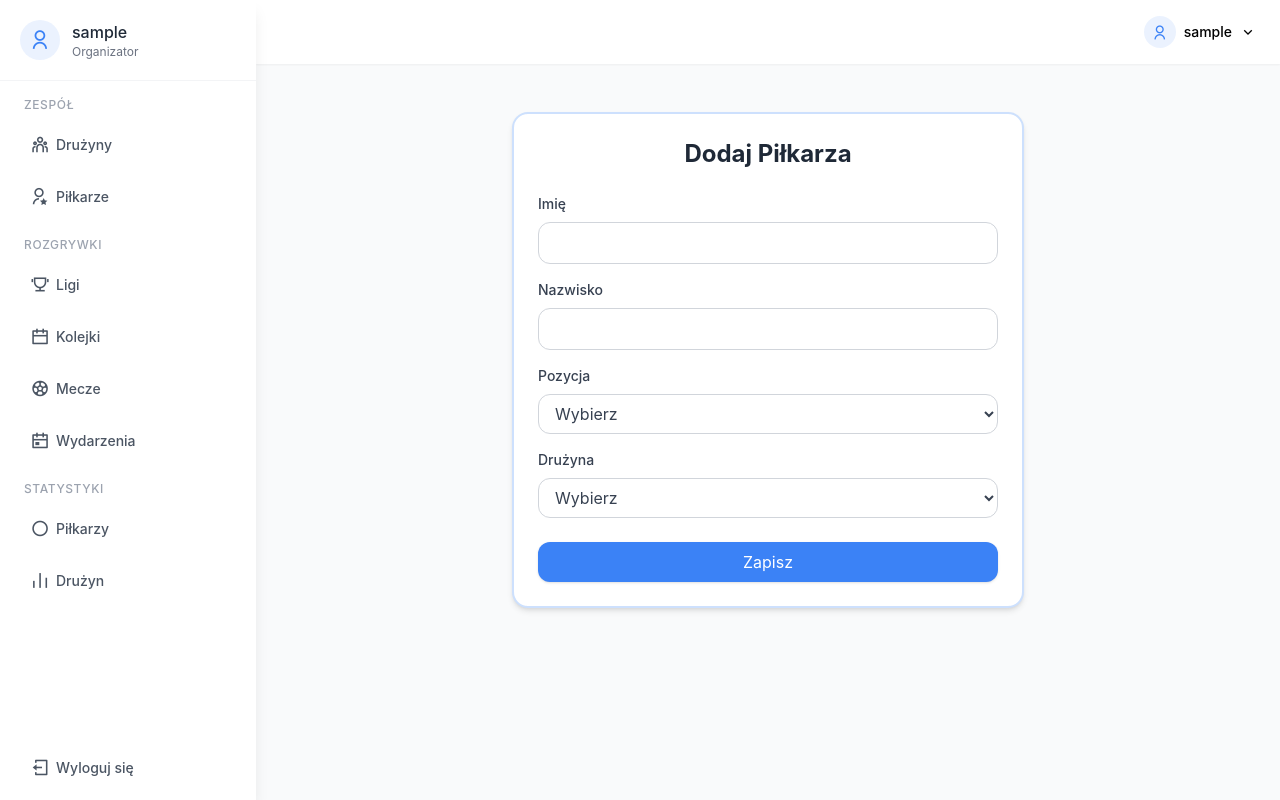
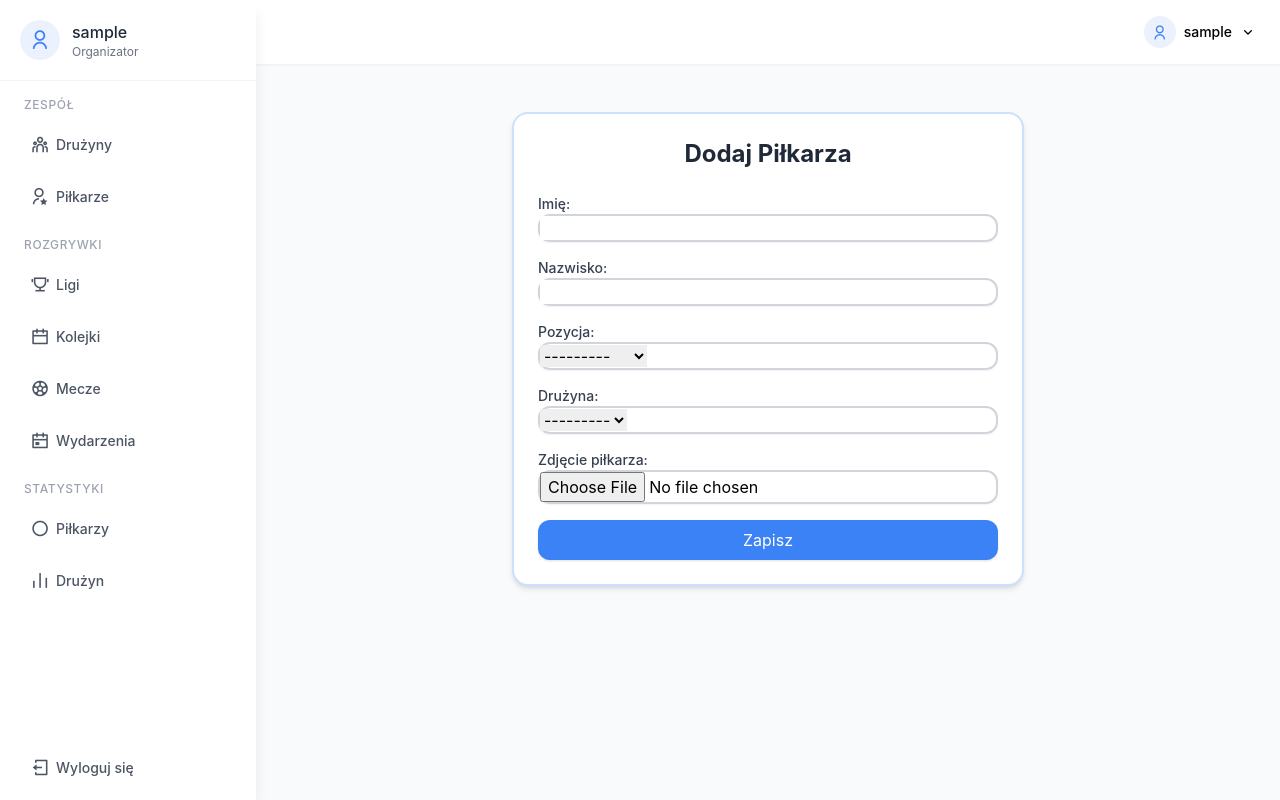
Before and after one commit to MateuszSokolowski03/Projekt, a Django app: page /players/add/ in a window 1280 px wide. Run offline with Django 5.2, Linux system fonts and the light colour scheme; the visitor is signed in with stand-in values (Sample User, id 1); data that the repository does not hold is empty; some libraries are stand-ins or nearby versions.

Commit message:
dodawanie zdjecia pilkarza przez formularz

```diff
--- a/apps/planner/forms.py
+++ b/apps/planner/forms.py
@@ -15,7 +15,7 @@ class TeamForm(forms.ModelForm):
 class PlayerForm(forms.ModelForm):
     class Meta:
         model = Player
-        fields = ['player_id', 'first_name', 'last_name', 'position', 'team']
+        fields = ['player_id', 'first_name', 'last_name', 'position', 'team', 'profile_picture']
 
 class LeagueForm(forms.ModelForm):
     teams = forms.ModelMultipleChoiceField(
--- a/apps/planner/templates/add_player.html
+++ b/apps/planner/templates/add_player.html
@@ -37,48 +37,42 @@
                 </ul>
             </div>
         {% endif %}
-
-        <form method="post" class="space-y-6">
+        <form method="post" enctype="multipart/form-data">
             {% csrf_token %}
-            <div class="space-y-4">
-                {% for field in form %}
-                <div class="space-y-2">
-                    <label for="{{ field.id_for_label }}" class="block text-sm font-medium text-gray-700">
-                        {% if field.label == "First name" %}Imię{% elif field.label == "Last name" %}Nazwisko{% elif field.label == "Position" %}Pozycja{% elif field.label == "Team" %}Drużyna{% else %}{{ field.label }}{% endif %}
-                    </label>
-                    {% if field.name == "position" or field.name == "team" %}
-                    <select
-                        name="{{ field.name }}"
-                        id="{{ field.id_for_label }}"
-                        class="border border-gray-300 rounded-md px-3 py-2 focus:outline-none focus:ring-2 focus:ring-gray-400 hover:bg-gray-100 w-full bg-white text-gray-700"
-                    >
-                        <option value="" disabled selected>Wybierz </option>
-                        {% for choice in field.field.choices %}
-                        <option value="{{ choice.0 }}" {% if choice.0 == field.value %}selected{% endif %}>
-                            {{ choice.1 }}
-                        </option>
-                        {% endfor %}
-                    </select>
-                    {% else %}
-                    <input
-                        type="{{ field.field.widget.input_type|default:'text' }}"
-                        name="{{ field.name }}"
-                        id="{{ field.id_for_label }}"
-                        value="{{ field.value|default:'' }}"
-                        class="border border-gray-300 rounded-md px-3 py-2 focus:outline-none focus:ring-2 focus:ring-gray-400 hover:bg-gray-100 w-full"
-                    >
-                    {% endif %}
-                    {% if field.errors %}
-                    <p class="text-sm text-red-600 mt-1">{{ field.errors }}</p>
-                    {% endif %}
+            {{ form.non_field_errors }}
+            <div class="mb-4">
+                <label for="id_first_name" class="block text-sm font-medium text-gray-700">Imię:</label>
+                <div class="w-full border-2 border-solid border-gray-300 rounded-md shadow-sm">
+                    {{ form.first_name }}
                 </div>
-                {% endfor %}
             </div>
-            <div class="flex justify-end">
-                <button type="submit" class="w-full bg-primary text-white py-2 rounded-md shadow hover:bg-primary/90 transition-colors">
+            <div class="mb-4">
+                <label for="id_last_name" class="block text-sm font-medium text-gray-700">Nazwisko:</label>
+                <div class="w-full border-2 border-solid border-gray-300 rounded-md shadow-sm">
+                    {{ form.last_name }}
+                </div>
+            </div>
+            <div class="mb-4">
+                <label for="id_position" class="block text-sm font-medium text-gray-700">Pozycja:</label>
+                <div class="w-full border-2 border-solid border-gray-300 rounded-md shadow-sm">
+                    {{ form.position }}
+                </div>
+            </div>
+            <div class="mb-4">
+                <label for="id_team" class="block text-sm font-medium text-gray-700">Drużyna:</label>
+                <div class="w-full border-2 border-solid border-gray-300 rounded-md shadow-sm">
+                    {{ form.team }}
+                </div>
+            </div>
+            <div class="mb-4">
+                <label for="id_profile_picture" class="block text-sm font-medium text-gray-700">Zdjęcie piłkarza:</label>
+                <div class="w-full border-2 border-solid border-gray-300 rounded-md shadow-sm">
+                    <input type="file" name="profile_picture" id="id_profile_picture" accept="image/*">
+                </div>
+            </div>
+            <button type="submit" class="w-full bg-primary text-white py-2 rounded-md shadow hover:bg-primary/90 transition-colors">
                 Zapisz
-                </button>
-            </div>
+            </button>
         </form>
     </div>
 </div>
--- a/apps/planner/templates/player_list.html
+++ b/apps/planner/templates/player_list.html
@@ -110,7 +110,7 @@
                             {% if num|add:"0" == current %}
                                 <span class="px-3 py-2 border border-gray-300 bg-primary text-white">{{ num|add:"0" }}</span>
                             {% else %}
-                                <a href="?{% for key, value in request.GET.items %}{% if key != 'page' %}{{ key }}={{ value }}&{% endif %}{% endfor %}page={{ num|add:"0" }}" class="px-3 py-2 border border-gray-300 bg-white text-gray-700 hover:bg-gray-100">{{ num|add:"0" }}</a>
+                                <a href="?{% for key, value in request.GET.items %}{% if key != 'page' %}{{ key }}={{ value }}&{% endif %}{% endfor %}page={{ num|add:'0' }}" class="px-3 py-2 border border-gray-300 bg-white text-gray-700 hover:bg-gray-100">{{ num|add:"0" }}</a>
                             {% endif %}
                         {% endif %}
                     {% endfor %}
@@ -119,7 +119,7 @@
                             {% if num|add:"0" == current %}
                                 <span class="px-3 py-2 border border-gray-300 bg-primary text-white">{{ num|add:"0" }}</span>
                             {% else %}
-                                <a href="?{% for key, value in request.GET.items %}{% if key != 'page' %}{{ key }}={{ value }}&{% endif %}{% endfor %}page={{ num|add:"0" }}" class="px-3 py-2 border border-gray-300 bg-white text-gray-700 hover:bg-gray-100">{{ num|add:"0" }}</a>
+                                <a href="?{% for key, value in request.GET.items %}{% if key != 'page' %}{{ key }}={{ value }}&{% endif %}{% endfor %}page={{ num|add:'0' }}" class="px-3 py-2 border border-gray-300 bg-white text-gray-700 hover:bg-gray-100">{{ num|add:"0" }}</a>
                             {% endif %}
                         {% endif %}
                     {% endfor %}
@@ -128,7 +128,7 @@
                             {% if num|add:"0" == current %}
                                 <span class="px-3 py-2 border border-gray-300 bg-primary text-white">{{ num|add:"0" }}</span>
                             {% else %}
-                                <a href="?{% for key, value in request.GET.items %}{% if key != 'page' %}{{ key }}={{ value }}&{% endif %}{% endfor %}page={{ num|add:"0" }}" class="px-3 py-2 border border-gray-300 bg-white text-gray-700 hover:bg-gray-100">{{ num|add:"0" }}</a>
+                                <a href="?{% for key, value in request.GET.items %}{% if key != 'page' %}{{ key }}={{ value }}&{% endif %}{% endfor %}page={{ num|add:'0' }}" class="px-3 py-2 border border-gray-300 bg-white text-gray-700 hover:bg-gray-100">{{ num|add:"0" }}</a>
                             {% endif %}
                         {% endif %}
                     {% endfor %}
--- a/apps/planner/views.py
+++ b/apps/planner/views.py
@@ -315,7 +315,7 @@ def add_team(request):
 
 def add_player(request):
     if request.method == 'POST':
-        form = PlayerForm(request.POST)
+        form = PlayerForm(request.POST, request.FILES)
         if form.is_valid():
             try:
                 player = form.save(commit=False)
```
Also changed, not shown: media/player_profiles/lloyd_kelly.jpg (added), media/player_profiles/lloyd_kelly_Pz9wNK4.jpg (added), 1 other file.
